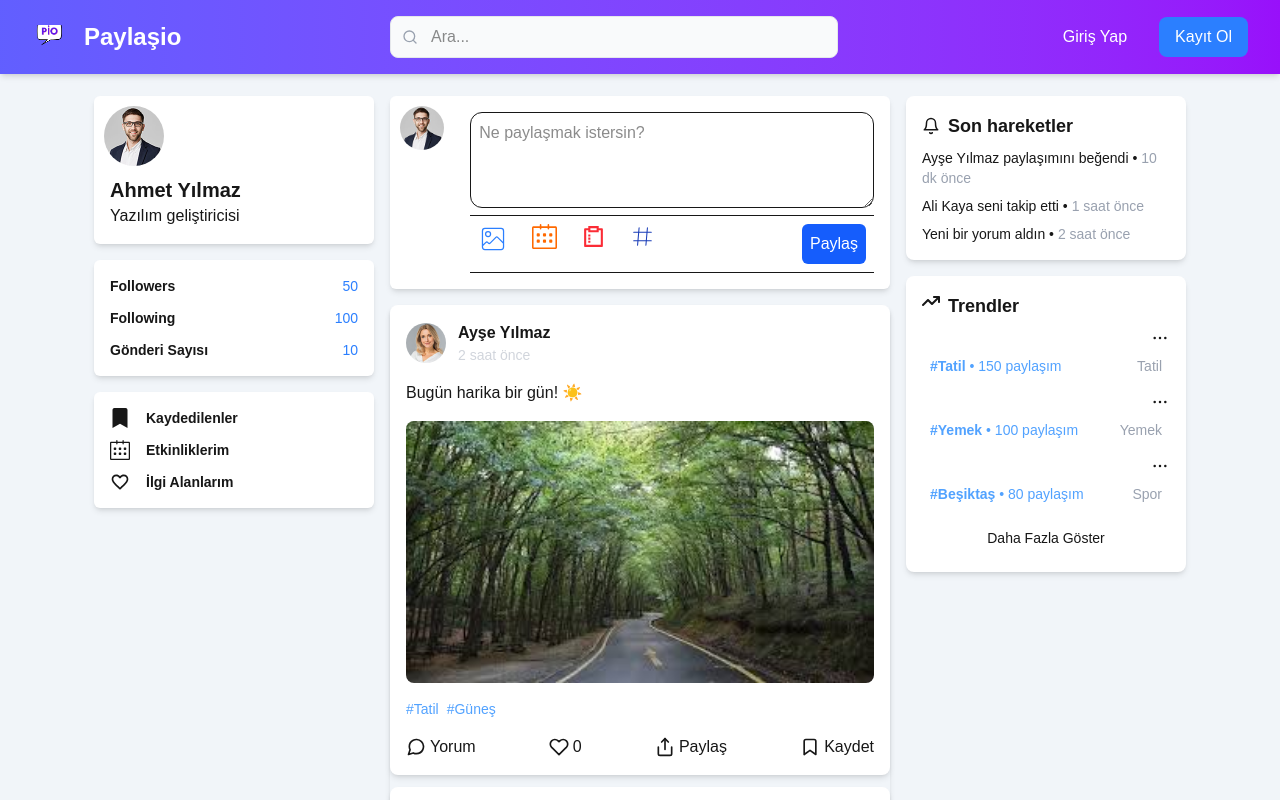
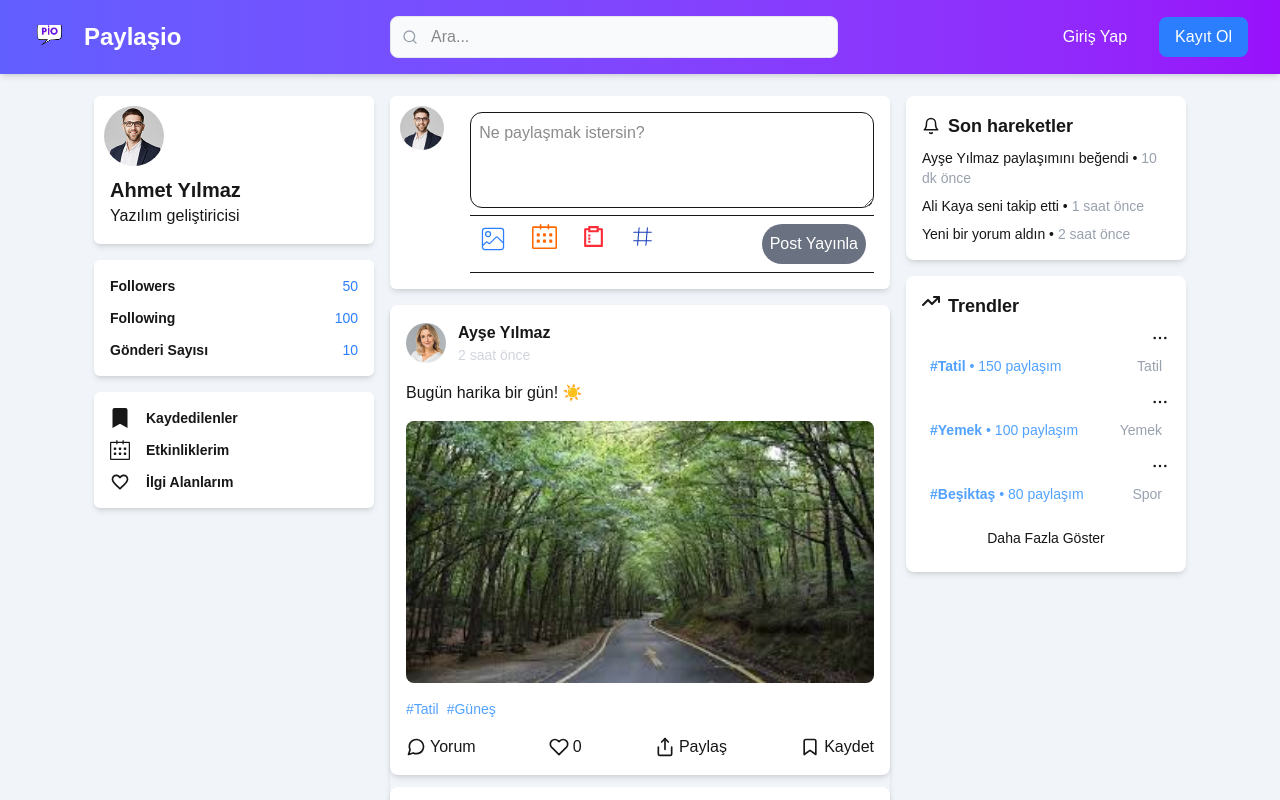
Before and after one commit to hakan4773/Next-JS-Authentication, a Next.js app in the folder my-auth/: page / in a window 1280 px wide. Shown: the top 800 px of the page. Built offline with nearby package versions, Linux system fonts and the light colour scheme; no server answers; sample sign-in values are in the browser's storage.

Commit message:
Post oluşturma butonu düzenlendi

```diff
--- a/my-auth/app/components/PostCreation.tsx
+++ b/my-auth/app/components/PostCreation.tsx
@@ -93,7 +93,8 @@ setContent(content +"#")
 
   {/*gönderi paylaş butonu */}
   <div className="flex  text-white">
-      <button className="p-2 bg-blue-600 rounded-md cursor-pointer hover:bg-blue-300">Paylaş</button>
+      <button disabled={content ? false :true} onClick={()=>alert("MERHABA")}
+       className={`${content ?  'p-2 bg-blue-600 rounded-full cursor-pointer hover:bg-blue-300' : 'p-2 bg-gray-500 rounded-full  '} `}>Post Yayınla</button>
   </div>
 
 
--- a/my-auth/app/page.tsx
+++ b/my-auth/app/page.tsx
@@ -1,16 +1,19 @@
 "use client";
 
-import React, { useEffect } from "react";
+import React, { useEffect, useState } from "react";
 import { useAuth } from "./context/AuthContext";
 import { useRouter } from "next/navigation";
 import LeftBar from "./components/LeftBar";
 import RightBar from "./components/RightBar";
 import Posts from "./components/Posts";
 import PostCreation from "./components/PostCreation";
+import { IoMenu } from "react-icons/io5";
 export default function Home() {
 
 const router = useRouter();
 const { user } = useAuth();
+const [isOpen, setIsOpen] = useState(false);
+const toggleSidebar = () => setIsOpen(!isOpen);
 
   useEffect(() => {
 
@@ -24,7 +27,7 @@ const { user } = useAuth();
 
 
   return (
-    <div className=" min-h-screen bg-slate-100  py-24 p-4  flex justify-center" >
+    <div className=" min-h-screen bg-slate-100  py-24  p-4 flex justify-center" >
 {/* Sol kısım */}
 
       <div className="hidden md:block w-1/4 px-4 ">
```
